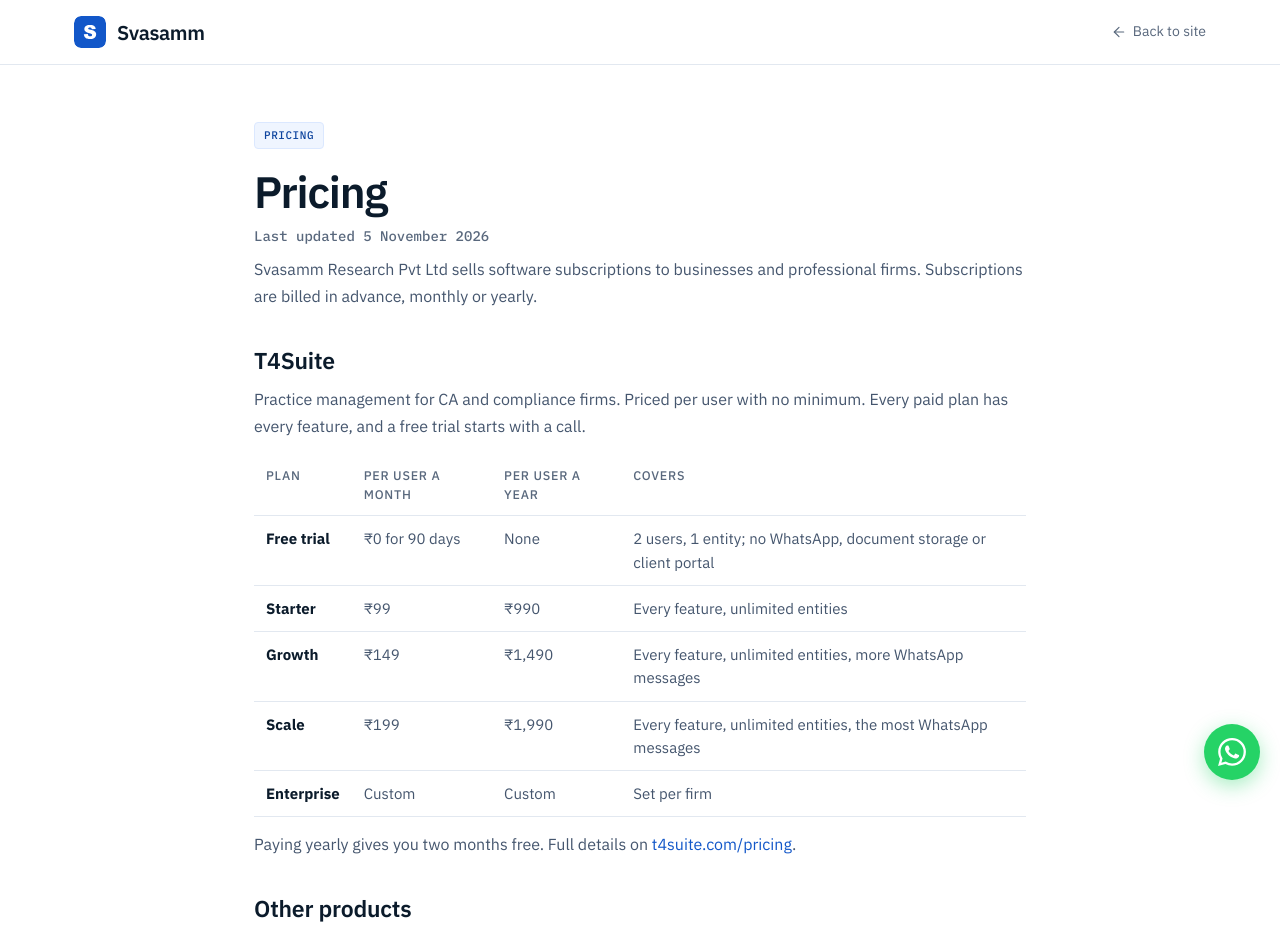
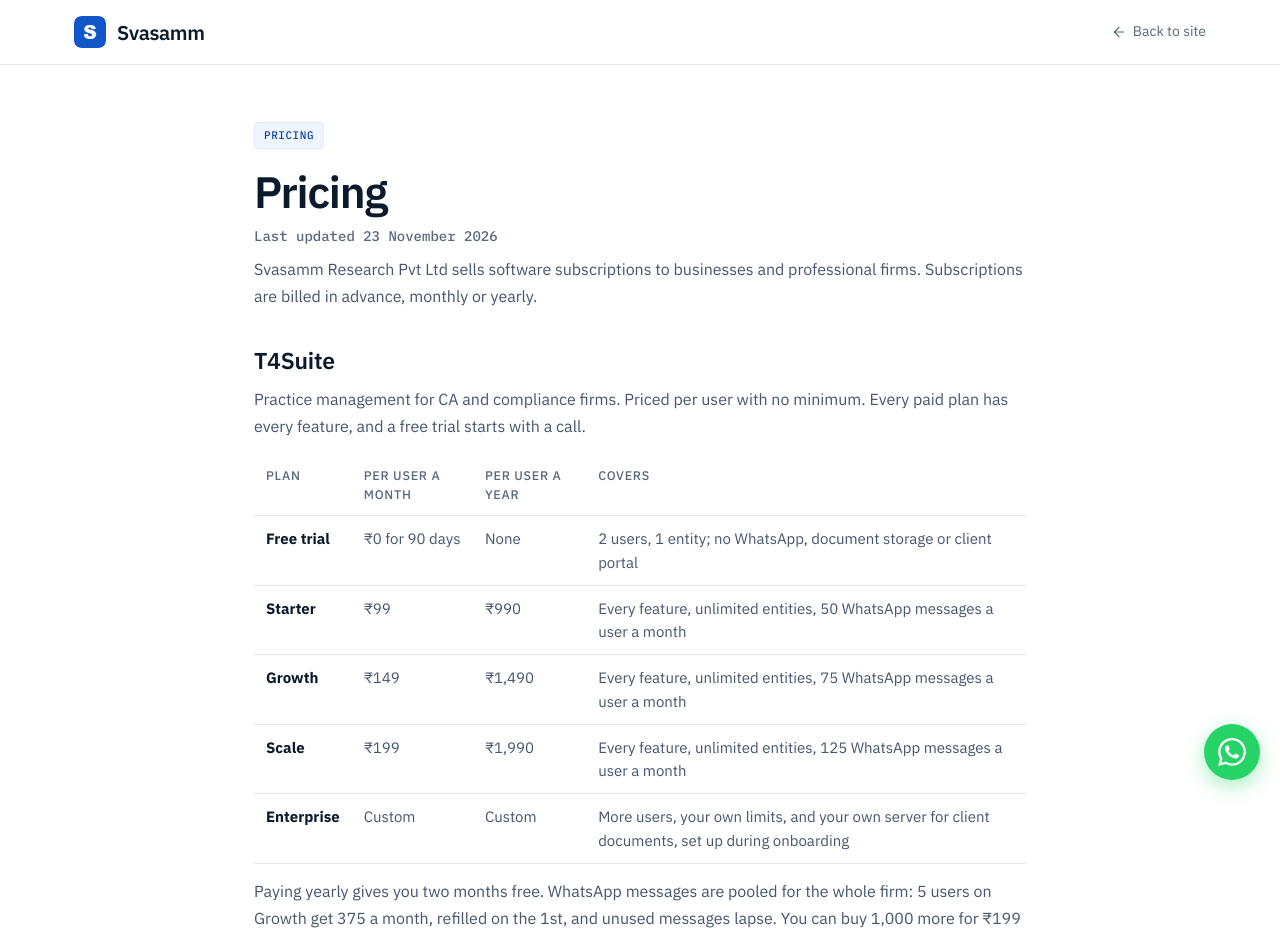
Before and after one commit to svasamm-research/svasamm-site, a Next.js app: page /pricing in a window 1280 px wide. Shown: the top 937 px of the page. Built offline with nearby package versions, Linux system fonts and the light colour scheme; no server answers.

Commit message:
content(pricing): T4Suite message allowances and add-on equal t4suite.com and the pricing source

```diff
--- a/app/pricing/page.tsx
+++ b/app/pricing/page.tsx
@@ -17,16 +17,16 @@ export const metadata: Metadata = {
 // is never missing from this page.
 const T4SUITE = [
   { tier: "Free trial", monthly: "₹0 for 90 days", yearly: "None", covers: "2 users, 1 entity; no WhatsApp, document storage or client portal" },
-  { tier: "Starter", monthly: "₹99", yearly: "₹990", covers: "Every feature, unlimited entities" },
-  { tier: "Growth", monthly: "₹149", yearly: "₹1,490", covers: "Every feature, unlimited entities, more WhatsApp messages" },
-  { tier: "Scale", monthly: "₹199", yearly: "₹1,990", covers: "Every feature, unlimited entities, the most WhatsApp messages" },
-  { tier: "Enterprise", monthly: "Custom", yearly: "Custom", covers: "Set per firm" },
+  { tier: "Starter", monthly: "₹99", yearly: "₹990", covers: "Every feature, unlimited entities, 50 WhatsApp messages a user a month" },
+  { tier: "Growth", monthly: "₹149", yearly: "₹1,490", covers: "Every feature, unlimited entities, 75 WhatsApp messages a user a month" },
+  { tier: "Scale", monthly: "₹199", yearly: "₹1,990", covers: "Every feature, unlimited entities, 125 WhatsApp messages a user a month" },
+  { tier: "Enterprise", monthly: "Custom", yearly: "Custom", covers: "More users, your own limits, and your own server for client documents, set up during onboarding" },
 ];
 
 export default function Pricing() {
   const others = PRODUCTS.filter((p) => p.name !== "T4Suite");
   return (
-    <LegalPage title="Pricing" updated="5 November 2026" kicker="Pricing">
+    <LegalPage title="Pricing" updated="23 November 2026" kicker="Pricing">
       <p>{BUSINESS.legalName} sells software subscriptions to businesses and professional firms. Subscriptions are billed in advance, monthly or yearly.</p>
 
       <h2>T4Suite</h2>
@@ -43,7 +43,7 @@ export default function Pricing() {
           </tbody>
         </table>
       </div>
-      <p>Paying yearly gives you two months free. Full details on <a href="https://t4suite.com/pricing">t4suite.com/pricing</a>.</p>
+      <p>Paying yearly gives you two months free. WhatsApp messages are pooled for the whole firm: 5 users on Growth get 375 a month, refilled on the 1st, and unused messages lapse. You can buy 1,000 more for ₹199 at any time; a bought pack never expires, and the month's pool is used first. Client documents are kept in encrypted cloud storage hosted for Svasamm. Full details on <a href="https://t4suite.com/pricing">t4suite.com/pricing</a>.</p>
 
       <h2>Other products</h2>
       <p>Pricing on request. <Link href="/pages/contact.html">Contact us</Link> and we will send a quotation.</p>
```
